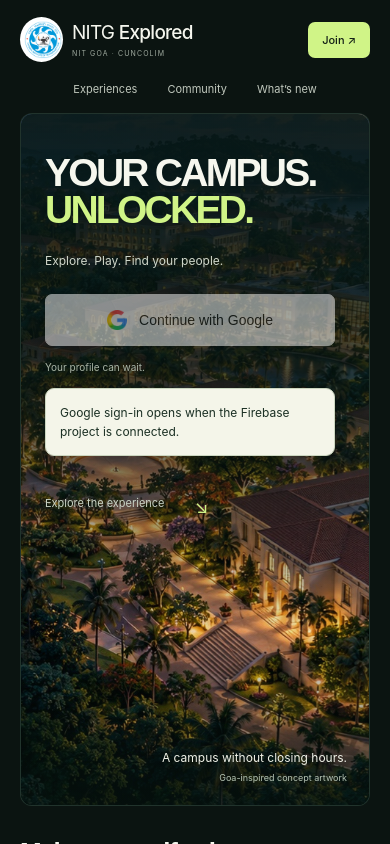
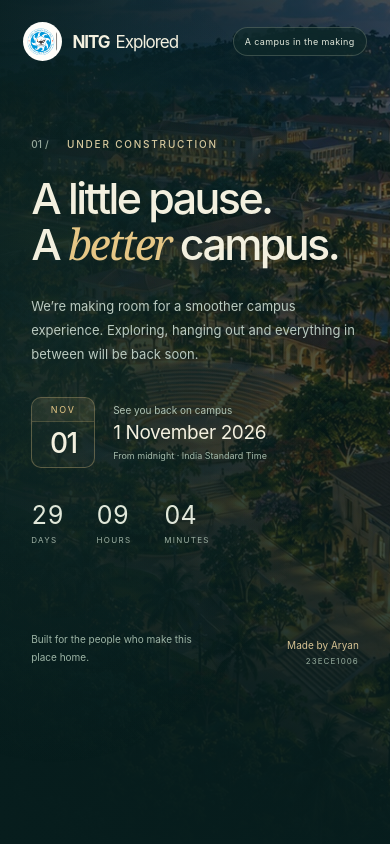
Before and after one commit to Kumaryan12/nit-goa-3d, a React (Vite) app: page / in a window 390 px wide. Built offline with nearby package versions, Linux system fonts and the light colour scheme; no server answers.

Commit message:
Show campus maintenance page until November 1

```diff
--- /dev/null
+++ b/src/components/CampusEntry.tsx
@@ -0,0 +1,12 @@
+import { lazy, Suspense, useCallback, useState } from 'react'
+import { campusUnderConstruction } from '../lib/maintenance'
+import MaintenancePage from './MaintenancePage'
+
+// Keep Firebase, Three.js and live server connections unloaded during maintenance.
+const CommunityApp = lazy(() => import('./CommunityApp'))
+
+export default function CampusEntry() {
+  const [maintenance, setMaintenance] = useState(campusUnderConstruction)
+  const reopen = useCallback(() => setMaintenance(false), [])
+  return maintenance ? <MaintenancePage onReopen={reopen} /> : <Suspense fallback={<div role="status" style={{ padding: 32 }}>Opening campus…</div>}><CommunityApp /></Suspense>
+}
--- /dev/null
+++ b/src/components/MaintenancePage.tsx
@@ -0,0 +1,44 @@
+import { useEffect, useState } from 'react'
+import { CAMPUS_REOPENS_AT, campusUnderConstruction, reopeningCountdown } from '../lib/maintenance'
+import './maintenance.css'
+
+export default function MaintenancePage({ onReopen }: { onReopen: () => void }) {
+  const [now, setNow] = useState(Date.now)
+  useEffect(() => {
+    const title = document.title
+    document.title = 'A little pause. A better campus. · NITG Explored'
+    const check = () => {
+      const time = Date.now()
+      setNow(time)
+      if (!campusUnderConstruction(time)) onReopen()
+    }
+    const timer = window.setInterval(check, 1000)
+    document.addEventListener('visibilitychange', check)
+    return () => { clearInterval(timer); document.removeEventListener('visibilitychange', check); document.title = title }
+  }, [onReopen])
+  const remaining = reopeningCountdown(now)
+  return <main className="maintenance">
+    <div className="maintenance-scene" aria-hidden="true" />
+    <header className="maintenance-header">
+      <a className="maintenance-brand" href="/" aria-label="NITG Explored home">
+        <img src="/brand/nit-goa-logo.png" alt="NIT Goa" width="46" height="46" />
+        <span>NITG<span className="maintenance-brand-light">Explored</span></span>
+      </a>
+      <span className="maintenance-status"><span aria-hidden="true">↗</span> A campus in the making</span>
+    </header>
+    <section className="maintenance-content" aria-labelledby="maintenance-title">
+      <p className="maintenance-eyebrow"><span aria-hidden="true">01 /</span> Under construction</p>
+      <h1 id="maintenance-title">A little pause.<br />A <em>better</em> campus.</h1>
+      <p className="maintenance-description">We’re making room for a smoother campus experience. Exploring, hanging out and everything in between will be back soon.</p>
+      <div className="maintenance-reopening">
+        <div className="maintenance-date" aria-hidden="true"><span>NOV</span><strong>01</strong></div>
+        <div><span className="maintenance-label">See you back on campus</span><time dateTime={new Date(CAMPUS_REOPENS_AT).toISOString()}>1 November 2026</time><span className="maintenance-timezone">From midnight · India Standard Time</span></div>
+      </div>
+      <div className="maintenance-countdown" role="timer" aria-label={`${remaining[0]} days, ${remaining[1]} hours, ${remaining[2]} minutes until reopening`}>
+        {remaining.map((value, index) => <div key={index}><strong>{String(value).padStart(2, '0')}</strong><span>{['Days', 'Hours', 'Minutes'][index]}</span></div>)}
+      </div>
+    </section>
+    <div className="maintenance-scene-caption" aria-hidden="true"><span>A familiar place.</span><span>A fresh perspective.</span></div>
+    <footer className="maintenance-footer"><span>Built for the people who make this place home.</span><span className="maintenance-credit">Made by Aryan <span>23ECE1006</span></span></footer>
+  </main>
+}
--- /dev/null
+++ b/src/components/maintenance.css
@@ -0,0 +1,50 @@
+.maintenance { position: relative; isolation: isolate; width: 100%; height: 100%; min-height: 100dvh; overflow: auto; color: #f3f0df; background: #071d1d; font-family: Inter, ui-sans-serif, system-ui, sans-serif; }
+.maintenance-scene { position: absolute; inset: 0; z-index: -2; background: linear-gradient(90deg, #071d1dfc 0%, #071d1df0 29%, #071d1d90 55%, #071d1d10 100%), linear-gradient(0deg, #071d1df5 0%, transparent 30%, #071d1d40 80%, #071d1db0 100%), url('/brand/campus-night-concept.jpg') center right / cover; animation: maintenance-scene-in 1.6s ease-out both; }
+.maintenance::after { content: ''; position: absolute; z-index: -1; inset: 0; pointer-events: none; background: radial-gradient(ellipse at 14% 42%, #4c75621a, transparent 60%); }
+.maintenance-header { display: flex; align-items: center; justify-content: space-between; gap: 24px; padding: 32px 5vw; }
+.maintenance-brand { display: flex; align-items: center; gap: 13px; color: #f3f0df; text-decoration: none; font-size: 20px; font-weight: 750; letter-spacing: -.06em; }
+.maintenance-brand img { object-fit: cover; object-position: left; background: #fffefa; padding: 3px; border-radius: 50%; }
+.maintenance-brand-light { font-weight: 400; margin-left: 6px; }
+.maintenance-status { display: flex; align-items: center; gap: 9px; font-size: 11px; letter-spacing: .04em; color: #e2e8db; border: 1px solid #f5f3db30; border-radius: 30px; padding: 11px 16px; background: #14322960; backdrop-filter: blur(12px); }
+.maintenance-status > span { color: #ddc58a; font-size: 16px; }
+.maintenance-content { width: min(670px, 62%); padding: clamp(28px, 7vh, 84px) 0 70px 8vw; animation: maintenance-content-in .8s ease-out both; }
+.maintenance-eyebrow { display: flex; gap: 18px; align-items: center; font-size: 10px; font-weight: 550; letter-spacing: .18em; text-transform: uppercase; color: #d7c99e; margin: 0 0 26px; }
+.maintenance-eyebrow > span { color: #97aa9d; letter-spacing: .02em; }
+.maintenance h1 { color: #f3f0df; font-size: clamp(46px, 5.6vw, 86px); font-weight: 500; line-height: 1.05; letter-spacing: -.06em; margin: 0; }
+.maintenance h1 em { font-family: Georgia, 'Times New Roman', serif; font-weight: 400; color: #e6c786; }
+.maintenance-description { max-width: 370px; font-size: 14px; line-height: 1.85; color: #bacac0; margin: 27px 0 31px; }
+.maintenance-reopening { display: flex; align-items: center; gap: 18px; }
+.maintenance-date { width: 64px; flex-shrink: 0; border: 1px solid #e6c78655; border-radius: 10px; text-align: center; background: #adbf9b08; overflow: hidden; }
+.maintenance-date > span { display: block; padding: 6px; color: #e6c786; background: #e6c78612; font-size: 9px; letter-spacing: .2em; border-bottom: 1px solid #e6c78630; }
+.maintenance-date strong { display: block; padding: 4px 0 7px; font-size: 28px; font-weight: 450; letter-spacing: -.06em; }
+.maintenance-label { display: block; font-size: 10px; color: #b0c4b5; margin-bottom: 5px; }
+.maintenance-reopening time { display: block; font-size: 19px; letter-spacing: -.02em; }
+.maintenance-timezone { display: block; color: #a3b9aa; font-size: 9px; margin-top: 6px; }
+.maintenance-countdown { display: flex; gap: 33px; margin-top: 32px; }
+.maintenance-countdown > div { display: flex; flex-direction: column; gap: 5px; }
+.maintenance-countdown strong { font-size: 25px; line-height: 1.2; font-weight: 400; font-variant-numeric: tabular-nums; color: #e0e7d9; }
+.maintenance-countdown span { color: #9eb1a4; font-size: 8px; text-transform: uppercase; letter-spacing: .16em; }
+.maintenance-scene-caption { position: absolute; right: 6vw; bottom: 135px; display: flex; flex-direction: column; color: #f5f0df; font-family: Georgia, serif; font-style: italic; font-size: clamp(22px, 2.5vw, 35px); line-height: 1.25; text-shadow: 0 2px 15px #000; }
+.maintenance-footer { display: flex; justify-content: space-between; align-items: center; gap: 22px; padding: 24px 5vw 28px; color: #9db5a6; font-size: 10px; }
+.maintenance-credit { text-align: right; color: #d6c293; }
+.maintenance-credit > span { display: block; margin-top: 5px; font-size: 8px; letter-spacing: .13em; color: #98ae9f; }
+@keyframes maintenance-content-in { from { opacity: 0; transform: translateY(12px); } to { opacity: 1; transform: none; } }
+@keyframes maintenance-scene-in { from { opacity: 0; } to { opacity: 1; } }
+@media (min-height: 850px) and (min-width: 761px) { .maintenance { display: flex; flex-direction: column; } .maintenance-content { flex: 1; } }
+@media (max-width: 760px) {
+  .maintenance-header { padding: 22px 6vw; gap: 12px; }
+  .maintenance-brand { font-size: 17px; gap: 10px; }
+  .maintenance-brand img { width: 39px; height: 39px; }
+  .maintenance-status { font-size: 9px; padding: 8px 11px; }
+  .maintenance-status > span { display: none; }
+  .maintenance-content { width: 100%; padding: 55px 8vw 65px; }
+  .maintenance h1 { font-size: clamp(43px, 8.9vw, 66px); }
+  .maintenance-scene { position: fixed; background-position: center, center, 60% center; background-image: linear-gradient(90deg, #071d1def, #071d1d90), linear-gradient(0deg, #071d1df5, #071d1d20 60%), url('/brand/campus-night-concept.jpg'); }
+  .maintenance-description { max-width: 340px; font-size: 13px; }
+  .maintenance-scene-caption { display: none; }
+  .maintenance-footer { padding: 20px 8vw max(24px, env(safe-area-inset-bottom)); align-items: end; }
+  .maintenance-footer > span:first-child { max-width: 180px; line-height: 1.8; }
+  .maintenance-credit { flex-shrink: 0; }
+}
+@media (max-width: 370px) { .maintenance-status { display: none; } .maintenance-content { padding-top: 30px; } }
+@media (prefers-reduced-motion: reduce) { .maintenance-scene, .maintenance-content { animation: none; } }
--- /dev/null
+++ b/src/lib/maintenance.ts
@@ -0,0 +1,8 @@
+// Reopen at the start of 1 November in India, independent of the visitor's timezone.
+export const CAMPUS_REOPENS_AT = Date.parse('2026-11-01T00:00:00+05:30')
+export const campusUnderConstruction = (now = Date.now()) => now < CAMPUS_REOPENS_AT
+
+export function reopeningCountdown(now: number) {
+  const seconds = Math.max(0, Math.ceil((CAMPUS_REOPENS_AT - now) / 1000))
+  return [Math.floor(seconds / 86400), Math.floor(seconds / 3600) % 24, Math.floor(seconds / 60) % 60]
+}
--- a/src/main.tsx
+++ b/src/main.tsx
@@ -1,11 +1,11 @@
 import { StrictMode } from 'react'
 import { createRoot } from 'react-dom/client'
-import CommunityApp from './components/CommunityApp'
+import CampusEntry from './components/CampusEntry'
 import ApplicationBoundary from './components/ApplicationBoundary'
 import './styles.css'
 
 createRoot(document.getElementById('root')!).render(
   <StrictMode>
-    <ApplicationBoundary><CommunityApp /></ApplicationBoundary>
+    <ApplicationBoundary><CampusEntry /></ApplicationBoundary>
   </StrictMode>,
 )
```
Also changed, not shown: 2 other files (tests, documents, lock files or other folders).
